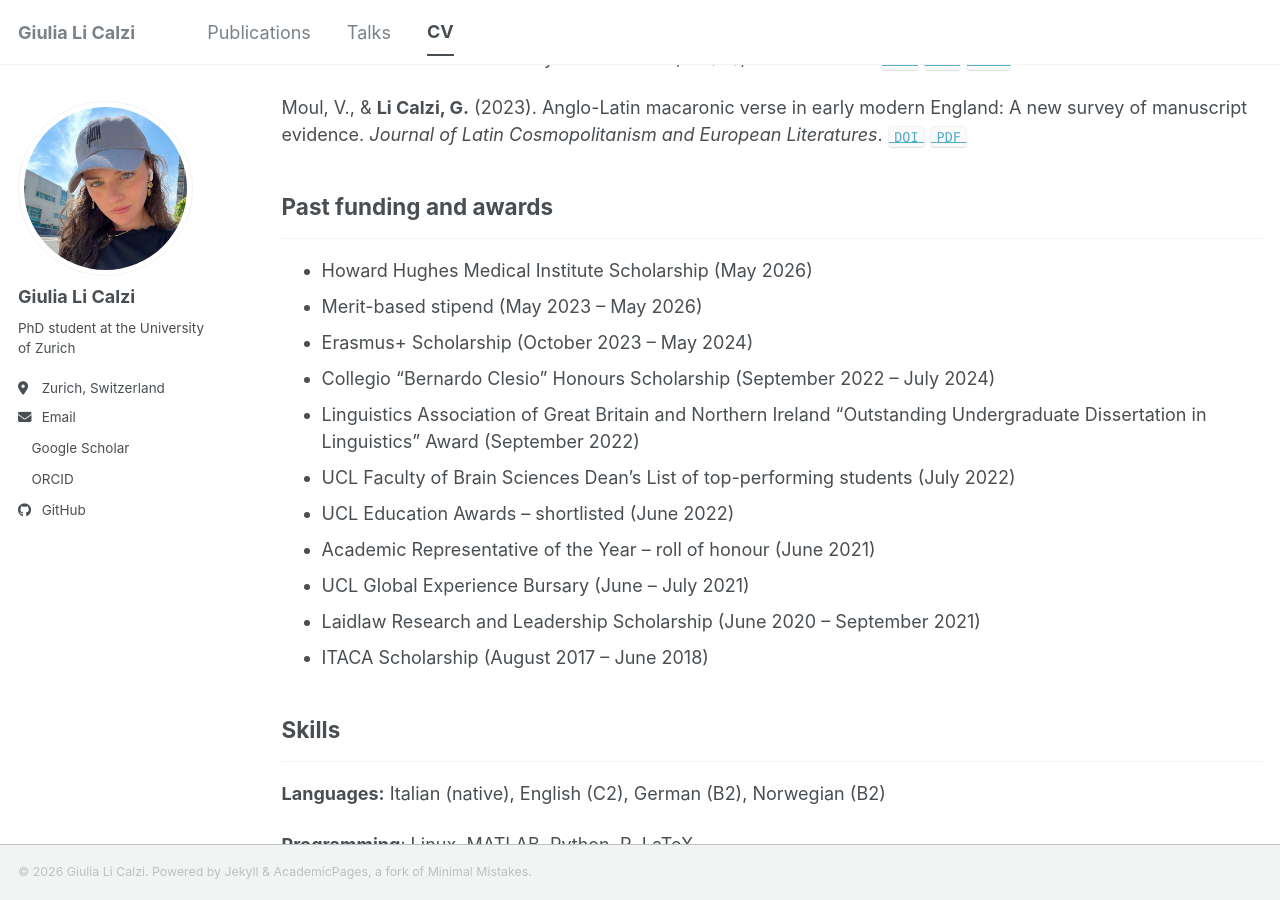
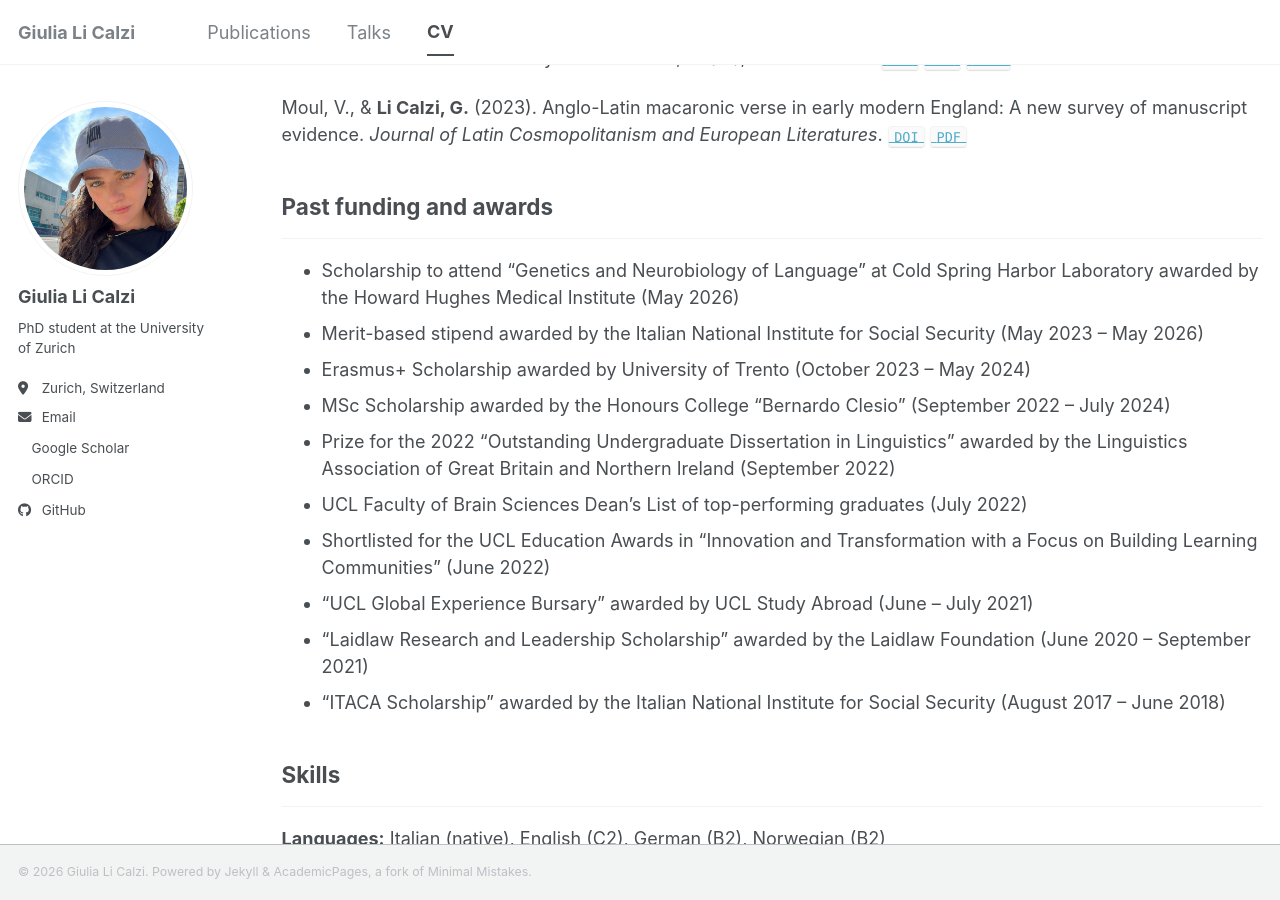
Before and after one commit to glicalzi/glicalzi.github.io, a Jekyll site: the page built from _pages/cv.md, in a window 1280 px wide and 900 px high, scrolled down 539 px. Built offline with Jekyll 4.4.1, drawn with Linux system fonts in a browser that asks for light colours; a style sheet for code colours, icons or effects is not loaded.

Commit message:
Update cv.md

```diff
--- a/_pages/cv.md
+++ b/_pages/cv.md
@@ -27,17 +27,16 @@ Moul, V., & **Li Calzi, G.** (2023). Anglo-Latin macaronic verse in early modern
 
 ## Past funding and awards
 ---
-- Howard Hughes Medical Institute Scholarship (May 2026)
-- Merit-based stipend (May 2023 &ndash; May 2026)
-- Erasmus+ Scholarship (October 2023 &ndash; May 2024)
-- Collegio "Bernardo Clesio" Honours Scholarship (September 2022 &ndash; July 2024)
-- Linguistics Association of Great Britain and Northern Ireland "Outstanding Undergraduate Dissertation in Linguistics" Award (September 2022)
-- UCL Faculty of Brain Sciences Dean's List of top-performing students (July 2022)
-- UCL Education Awards &ndash; shortlisted (June 2022)
-- Academic Representative of the Year &ndash; roll of honour (June 2021)
-- UCL Global Experience Bursary (June &ndash; July 2021)
-- Laidlaw Research and Leadership Scholarship (June 2020 &ndash; September 2021)
-- ITACA Scholarship (August 2017 &ndash; June 2018)
+- Scholarship to attend "Genetics and Neurobiology of Language" at Cold Spring Harbor Laboratory awarded by the Howard Hughes Medical Institute (May 2026)
+- Merit-based stipend awarded by the Italian National Institute for Social Security (May 2023 &ndash; May 2026)
+- Erasmus+ Scholarship awarded by University of Trento (October 2023 &ndash; May 2024)
+- MSc Scholarship awarded by the Honours College "Bernardo Clesio" (September 2022 &ndash; July 2024)
+- Prize for the 2022 "Outstanding Undergraduate Dissertation in Linguistics" awarded by the Linguistics Association of Great Britain and Northern Ireland (September 2022)
+- UCL Faculty of Brain Sciences Dean's List of top-performing graduates (July 2022)
+- Shortlisted for the UCL Education Awards in "Innovation and Transformation with a Focus on Building Learning Communities" (June 2022)
+- "UCL Global Experience Bursary" awarded by UCL Study Abroad (June &ndash; July 2021)
+- "Laidlaw Research and Leadership Scholarship" awarded by the Laidlaw Foundation (June 2020 &ndash; September 2021)
+- "ITACA Scholarship" awarded by the Italian National Institute for Social Security (August 2017 &ndash; June 2018)
 
 ## Skills
 ---
```
